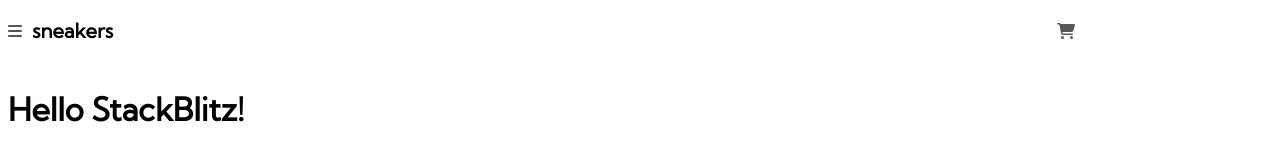
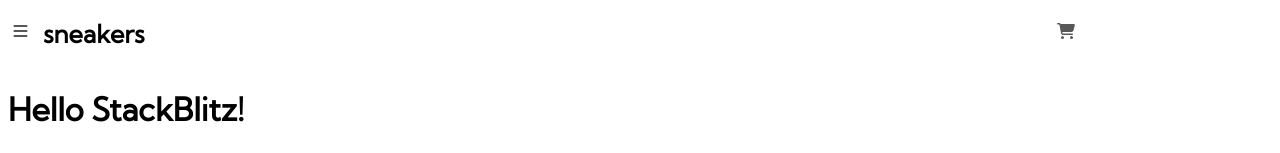
Before and after one commit to kass8mal8/Frontend-Mentor-shopping-web-challenge, a React (Create React App) app: page / in a window 1280 px wide. Shown: the top 153 px of the page. Built offline with nearby package versions, Linux system fonts and the light colour scheme.

Commit message:
2 files modified

```diff
--- a/src/Header.js
+++ b/src/Header.js
@@ -7,7 +7,7 @@ const Header =()=>{
   return(
     <div>
         <div className="h-div">
-        <FontAwesomeIcon icon={faBars} className="h-div--bars"></FontAwesomeIcon><p>sneakers</p>
+        <FontAwesomeIcon icon={faBars} className="h-div--bars"></FontAwesomeIcon><h3>sneakers</h3>
         <FontAwesomeIcon icon={faCartShopping} className="h-div--cart"></FontAwesomeIcon>
         </div>
     </div>
--- a/src/style.css
+++ b/src/style.css
@@ -10,8 +10,8 @@ body{
   margin:5px -10px;
 
 }
-.h-div p{
-  font-size: 20px;
+.h-div h3{
+  font-size: 25px;
   font-weight: 900;
   margin-top: -5px;
   margin-left: 10px;
@@ -20,7 +20,9 @@ body{
   opacity:65%;
   position: absolute;
   right: 16%;
+
 }
 .h-div--bars{
   opacity: 65%;
+  width:25px;
 }
```
